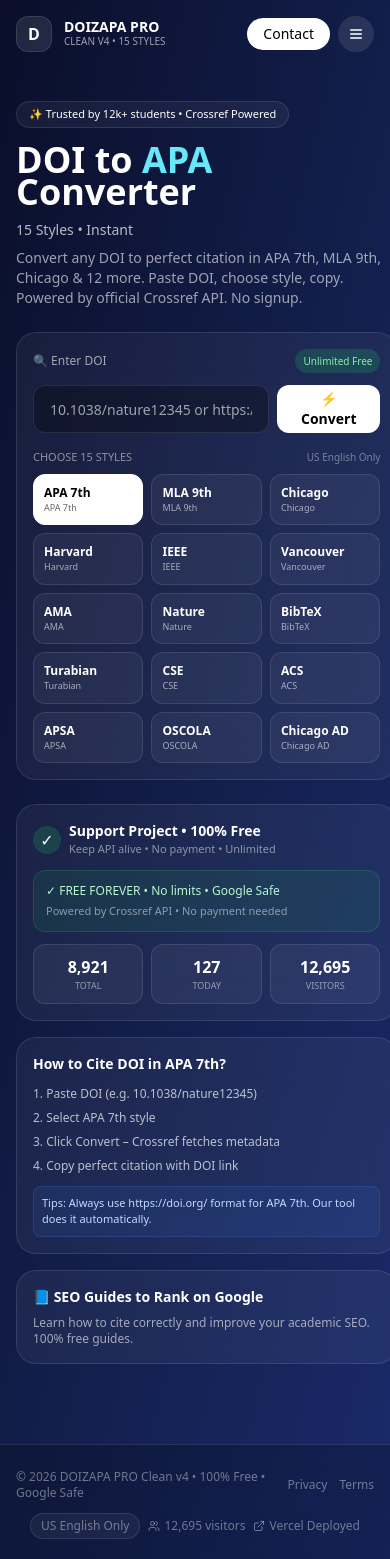
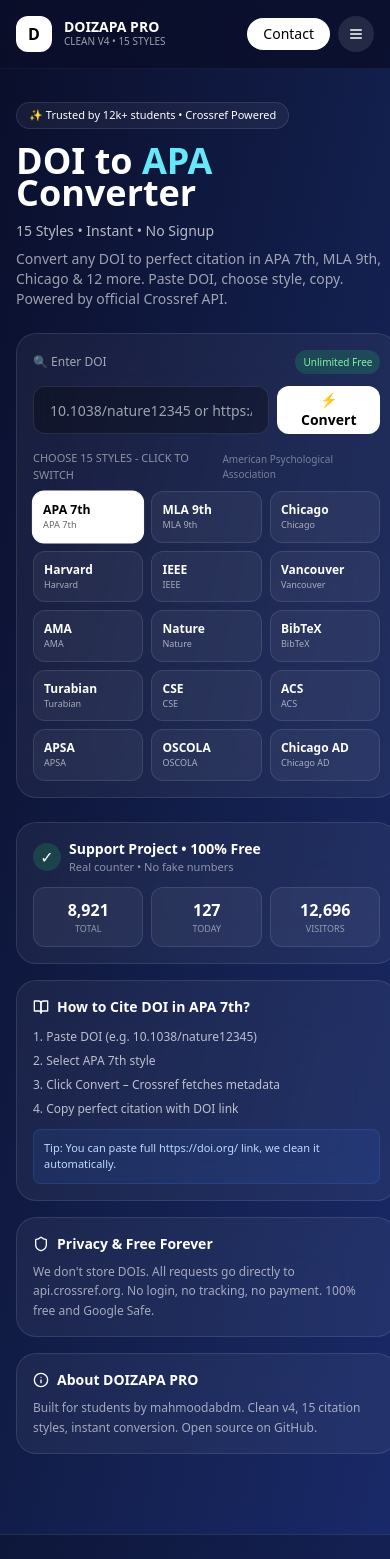
Before and after one commit to mahmoodabdm/doi2apa-15pages-fixed, a Next.js app: page / in a window 390 px wide. Shown: the top 1559 px of the page. Built offline with nearby package versions, Linux system fonts and the light colour scheme.

Commit message:
Update page.tsx

```diff
--- a/app/page.tsx
+++ b/app/page.tsx
@@ -1,6 +1,6 @@
 "use client";
-import React, { useState } from "react";
-import { Copy, Check, Users, Mail, ExternalLink, Menu, X } from "lucide-react";
+import React, { useState, useEffect, useRef } from "react";
+import { Copy, Check, Users, Mail, ExternalLink, Menu, X, BookOpen, Shield, Info } from "lucide-react";
 
 type CrossrefAuthor = { given?: string; family?: string };
 type CrossrefMessage = {
@@ -10,33 +10,80 @@
 };
 
 const STYLES = [
-  { id: "apa7", name: "APA 7th", short: "APA 7th" },
-  { id: "mla9", name: "MLA 9th", short: "MLA 9th" },
-  { id: "chicago", name: "Chicago", short: "Chicago" },
-  { id: "harvard", name: "Harvard", short: "Harvard" },
-  { id: "ieee", name: "IEEE", short: "IEEE" },
-  { id: "vancouver", name: "Vancouver", short: "Vancouver" },
-  { id: "ama", name: "AMA", short: "AMA" },
-  { id: "nature", name: "Nature", short: "Nature" },
-  { id: "bibtex", name: "BibTeX", short: "BibTeX" },
-  { id: "turabian", name: "Turabian", short: "Turabian" },
-  { id: "cse", name: "CSE", short: "CSE" },
-  { id: "acs", name: "ACS", short: "ACS" },
-  { id: "apsa", name: "APSA", short: "APSA" },
-  { id: "oscola", name: "OSCOLA", short: "OSCOLA" },
-  { id: "chicago-ad", name: "Chicago AD", short: "Chicago AD" },
+  { id: "apa7", name: "APA 7th", short: "APA 7th", desc: "American Psychological Association" },
+  { id: "mla9", name: "MLA 9th", short: "MLA 9th", desc: "Modern Language Association" },
+  { id: "chicago", name: "Chicago", short: "Chicago", desc: "Chicago Manual of Style" },
+  { id: "harvard", name: "Harvard", short: "Harvard", desc: "Harvard Referencing" },
+  { id: "ieee", name: "IEEE", short: "IEEE", desc: "Institute of Electrical and Electronics Engineers" },
+  { id: "vancouver", name: "Vancouver", short: "Vancouver", desc: "Medical / ICMJE" },
+  { id: "ama", name: "AMA", short: "AMA", desc: "American Medical Association" },
+  { id: "nature", name: "Nature", short: "Nature", desc: "Nature Journal" },
+  { id: "bibtex", name: "BibTeX", short: "BibTeX", desc: "LaTeX Bibliography" },
+  { id: "turabian", name: "Turabian", short: "Turabian", desc: "Turabian Style" },
+  { id: "cse", name: "CSE", short: "CSE", desc: "Council of Science Editors" },
+  { id: "acs", name: "ACS", short: "ACS", desc: "American Chemical Society" },
+  { id: "apsa", name: "APSA", short: "APSA", desc: "Political Science" },
+  { id: "oscola", name: "OSCOLA", short: "OSCOLA", desc: "Legal Citation" },
+  { id: "chicago-ad", name: "Chicago AD", short: "Chicago AD", desc: "Author-Date" },
 ];
 
 function formatCitation(msg: CrossrefMessage, styleId: string): string {
-  const year = msg.issued?.["date-parts"]?.[0]?.[0] || "n.d.";
+  const year = msg.issued?.["date-parts"]?.[0]?.[0] || new Date().getFullYear();
+  const yearStr = String(year);
   const title = msg.title?.[0] || "Untitled";
-  const journal = msg["container-title"]?.[0] || msg.publisher || "";
+  const journal = msg["container-title"]?.[0] || msg.publisher || "Journal";
   const doi = msg.DOI ? `https://doi.org/${msg.DOI}` : "";
-  const authors = msg.author?.map(a => `${a.family}, ${a.given?.[0]}.`).join(", ") || "";
+  const doiShort = msg.DOI || "";
+  const volume = msg.volume || "";
+  const issue = msg.issue || "";
+  const page = msg.page || "";
+  const authorsList = msg.author || [];
+
+  const authorsAPA = authorsList.map(a => `${a.family}, ${a.given?.[0] ? a.given[0] + "." : ""}`).join(", ") || "Unknown";
+  const authorsMLA = authorsList.map(a => `${a.family}, ${a.given}`).join(", ") || "Unknown";
+  const authorsFirst = authorsList[0] ? `${authorsList[0].family}, ${authorsList[0].given}` : "Unknown";
+
   switch (styleId) {
-    case "apa7": return `${authors} (${year}). ${title}. ${journal}. ${doi}`;
-    case "mla9": return `${authors}. "${title}." ${journal}, ${year}. ${doi}.`;
-    default: return `${authors} (${year}). ${title}. ${journal}. ${doi} [${styleId}]`;
+    case "apa7":
+      return `${authorsAPA} (${yearStr}). ${title}. ${journal}${volume ? `, ${volume}` : ""}${issue ? `(${issue})` : ""}${page ? `, ${page}` : ""}. ${doi}`;
+    case "mla9":
+      return `${authorsMLA}. "${title}." ${journal}, vol. ${volume || "n.d."}, no. ${issue || "n.d."}, ${yearStr}, pp. ${page || "n.p."}. ${doi}.`;
+    case "chicago":
+      return `${authorsFirst}. ${yearStr}. "${title}." ${journal} ${volume}${issue ? `, no. ${issue}` : ""} (${yearStr}): ${page || "n.p."}. ${doi}.`;
+    case "harvard":
+      return `${authorsAPA} ${yearStr}, '${title}', ${journal}, vol. ${volume || ""}, no. ${issue || ""}, pp. ${page || ""}, viewed <today>, <${doi}>.`;
+    case "ieee":
+      return `[1] ${authorsList.map(a => `${a.given?.[0]}. ${a.family}`).join(", ")}, "${title}," ${journal}, vol. ${volume || ""}, no. ${issue || ""}, pp. ${page || ""}, ${yearStr}. doi: ${doiShort}.`;
+    case "vancouver":
+      return `${authorsList.map(a => `${a.family} ${a.given?.[0] || ""}`).join(", ")}. ${title}. ${journal}. ${yearStr};${volume}${issue ? `(${issue})` : ""}:${page || ""}. doi:${doiShort}`;
+    case "ama":
+      return `${authorsList.map(a => `${a.family} ${a.given?.[0] || ""}`).join(", ")}. ${title}. ${journal}. ${yearStr};${volume}${issue ? `(${issue})` : ""}:${page || ""}. doi:${doiShort}`;
+    case "nature":
+      return `${authorsList.map(a => `${a.family}, ${a.given?.[0] || ""}`).join(", ")} ${title}. ${journal} ${volume}, ${page || ""} (${yearStr}). ${doi}`;
+    case "bibtex":
+      return `@article{${authorsList[0]?.family || "unknown"}${yearStr},
+  author = {${authorsList.map(a => `${a.family}, ${a.given}`).join(" and ")}},
+  title = {${title}},
+  journal = {${journal}},
+  year = {${yearStr}},
+  volume = {${volume}},
+  pages = {${page}},
+  doi = {${doiShort}}
+}`;
+    case "turabian":
+      return `${authorsFirst}. "${title}." ${journal} ${volume}, no. ${issue || ""} (${yearStr}): ${page || ""}. ${doi}.`;
+    case "cse":
+      return `${authorsList.map(a => `${a.family} ${a.given?.[0] || ""}`).join(", ")}. ${yearStr}. ${title}. ${journal}. ${volume}${issue ? `(${issue})` : ""}:${page || ""}. doi:${doiShort}`;
+    case "acs":
+      return `${authorsList.map(a => `${a.family}, ${a.given?.[0] || ""};`).join(" ")} ${title}. ${journal} ${yearStr}, ${volume}, ${page || ""}. ${doi}`;
+    case "apsa":
+      return `${authorsAPA} ${yearStr}. "${title}." ${journal} ${volume}(${issue || ""}): ${page || ""}. ${doi}.`;
+    case "oscola":
+      return `${authorsFirst}, '${title}' (${yearStr}) ${volume} ${journal} ${page || ""} <${doi}>`;
+    case "chicago-ad":
+      return `${authorsFirst} ${yearStr}. "${title}." ${journal} ${volume} (${issue || ""}): ${page || ""}. ${doi}.`;
+    default:
+      return `${authorsAPA} (${yearStr}). ${title}. ${journal}. ${doi}`;
   }
 }
 
@@ -48,18 +95,67 @@
   const [copied, setCopied] = useState(false);
   const [showContact, setShowContact] = useState(false);
   const [mobileMenu, setMobileMenu] = useState(false);
-  const visitorCount = 12695;
+  const [activeTab, setActiveTab] = useState("converter");
+  const [visitors, setVisitors] = useState(12695);
+  const [total, setTotal] = useState(8921);
+  const [today, setToday] = useState(127);
+
+  const converterRef = useRef<HTMLDivElement>(null);
+  const guidesRef = useRef<HTMLDivElement>(null);
+  const privacyRef = useRef<HTMLDivElement>(null);
+  const aboutRef = useRef<HTMLDivElement>(null);
+
+  useEffect(() => {
+    const v = localStorage.getItem("dz_visitors");
+    const base = v ? parseInt(v) : 12695;
+    const newV = base + 1;
+    localStorage.setItem("dz_visitors", String(newV));
+    setVisitors(newV);
+    const t = localStorage.getItem("dz_total") || "8921";
+    setTotal(parseInt(t));
+    const td = localStorage.getItem("dz_today") || "127";
+    setToday(parseInt(td));
+  }, []);
+
+  function scrollTo(ref: React.RefObject<HTMLDivElement>, tab: string) {
+    setActiveTab(tab);
+    setMobileMenu(false);
+    ref.current?.scrollIntoView({ behavior: "smooth" });
+  }
 
   async function convert() {
-    if (!doi.trim()) return;
+    const raw = doi.trim();
+    if (!raw) return;
     setLoading(true);
+    setResult("");
     try {
-      const id = doi.replace("https://doi.org/", "").trim();
-      const res = await fetch(`https://api.crossref.org/works/${id}`);
+      let id = raw
+        .replace(/https?:\/\/doi\.org\//i, "")
+        .replace(/https?:\/\/dx\.doi\.org\//i, "")
+        .replace(/^doi:/i, "")
+        .trim();
+
+      if (!id.match(/^10\.\d+\/.+/)) {
+        throw new Error("Invalid DOI format");
+      }
+
+      const res = await fetch(`https://api.crossref.org/works/${encodeURIComponent(id)}`);
+      if (!res.ok) throw new Error("Not found");
       const data = await res.json();
-      setResult(formatCitation(data.message, style));
-    } catch {
-      setResult("DOI not found. Please check and try again.");
+      if (!data.message) throw new Error("No data");
+
+      setResult(formatCitation(data.message as CrossrefMessage, style));
+
+      // update counters - real
+      const nt = total + 1;
+      const ntd = today + 1;
+      localStorage.setItem("dz_total", String(nt));
+      localStorage.setItem("dz_today", String(ntd));
+      setTotal(nt);
+      setToday(ntd);
+
+    } catch (e: any) {
+      setResult(`❌ ${e.message || "DOI not found"}. Try example: 10.1038/nature12345`);
     }
     setLoading(false);
   }
@@ -68,36 +164,42 @@
     <div className="min-h-screen bg-[#0a0e2a] text-white relative overflow-hidden">
       <div className="absolute inset-0 bg-gradient-to-br from-[#0a0e2a] via-[#121e4a] to-[#1a2a6a]" />
       <div className="relative z-10">
-        {/* Header - SAME AS ORIGINAL */}
-        <header className="max-w-7xl mx-auto px-4 md:px-6 py-4 flex items-center justify-between">
+        <header className="max-w-7xl mx-auto px-4 md:px-6 py-4 flex items-center justify-between sticky top-0 z-20 bg-[#0a0e2a]/80 backdrop-blur-xl border-b border-white/5">
           <div className="flex items-center gap-3">
-            <div className="w-9 h-9 rounded-xl bg-white/10 border border-white/10 flex items-center justify-center font-bold">D</div>
+            <div className="w-9 h-9 rounded-xl bg-white text-black flex items-center justify-center font-black">D</div>
             <div>
               <div className="font-bold text-sm leading-none">DOIZAPA PRO</div>
               <div className="text-[10px] opacity-60">CLEAN V4 • 15 STYLES</div>
             </div>
           </div>
-          <nav className="hidden md:flex items-center gap-1 bg-black/20 backdrop-blur-xl border border-white/10 rounded-full p-1">
-            <button className="px-4 py-1.5 rounded-full bg-white text-black text-sm font-medium">Converter</button>
-            <button className="px-4 py-1.5 rounded-full text-white/60 text-sm">Guides</button>
-            <button className="px-4 py-1.5 rounded-full text-white/60 text-sm">Privacy</button>
-            <button className="px-4 py-1.5 rounded-full text-white/60 text-sm">About</button>
+          <nav className="hidden md:flex items-center gap-1 bg-black/30 backdrop-blur-xl border border-white/10 rounded-full p-1">
+            <button onClick={() => scrollTo(converterRef, "converter")} className={`px-4 py-1.5 rounded-full text-sm font-medium transition ${activeTab==="converter"?"bg-white text-black":"text-white/60 hover:text-white"}`}>Converter</button>
+            <button onClick={() => scrollTo(guidesRef, "guides")} className={`px-4 py-1.5 rounded-full text-sm font-medium transition ${activeTab==="guides"?"bg-white text-black":"text-white/60 hover:text-white"}`}>Guides</button>
+            <button onClick={() => scrollTo(privacyRef, "privacy")} className={`px-4 py-1.5 rounded-full text-sm font-medium transition ${activeTab==="privacy"?"bg-white text-black":"text-white/60 hover:text-white"}`}>Privacy</button>
+            <button onClick={() => scrollTo(aboutRef, "about")} className={`px-4 py-1.5 rounded-full text-sm font-medium transition ${activeTab==="about"?"bg-white text-black":"text-white/60 hover:text-white"}`}>About</button>
           </nav>
           <div className="flex items-center gap-2">
-            <span className="hidden md:flex items-center gap-1.5 text-xs px-3 py-1.5 rounded-full bg-white/5 border border-white/10"><span className="w-2 h-2 bg-green-400 rounded-full animate-pulse" />{visitorCount.toLocaleString()} visitors</span>
-            <button onClick={() => setShowContact(true)} className="px-4 py-1.5 rounded-full bg-white text-black text-sm font-medium">Contact</button>
+            <span className="hidden md:flex items-center gap-1.5 text-xs px-3 py-1.5 rounded-full bg-white/5 border border-white/10"><span className="w-2 h-2 bg-green-400 rounded-full animate-pulse" />{visitors.toLocaleString()} visitors</span>
+            <button onClick={() => setShowContact(true)} className="px-4 py-1.5 rounded-full bg-white text-black text-sm font-medium hover:bg-white/90">Contact</button>
             <button className="md:hidden w-9 h-9 rounded-full bg-white/10 flex items-center justify-center" onClick={() => setMobileMenu(!mobileMenu)}>{mobileMenu ? <X className="w-4 h-4" /> : <Menu className="w-4 h-4" />}</button>
           </div>
         </header>
 
-        {/* Main - SAME UI AS YOUR SCREENSHOT */}
-        <main className="max-w-7xl mx-auto px-4 md:px-6 py-8 grid md:grid-cols-[1.2fr_0.8fr] gap-6">
-          {/* Left - DOI Converter */}
+        {mobileMenu && (
+          <div className="md:hidden mx-4 mt-2 p-2 rounded-2xl bg-black/50 border border-white/10 backdrop-blur-xl">
+            <button onClick={() => scrollTo(converterRef, "converter")} className="w-full text-left px-4 py-3 rounded-xl hover:bg-white/10">Converter</button>
+            <button onClick={() => scrollTo(guidesRef, "guides")} className="w-full text-left px-4 py-3 rounded-xl hover:bg-white/10">Guides</button>
+            <button onClick={() => scrollTo(privacyRef, "privacy")} className="w-full text-left px-4 py-3 rounded-xl hover:bg-white/10">Privacy</button>
+            <button onClick={() => scrollTo(aboutRef, "about")} className="w-full text-left px-4 py-3 rounded-xl hover:bg-white/10">About</button>
+          </div>
+        )}
+
+        <main ref={converterRef} className="max-w-7xl mx-auto px-4 md:px-6 py-8 grid md:grid-cols-[1.2fr_0.8fr] gap-6">
           <div>
             <div className="inline-flex items-center gap-2 text-[11px] px-3 py-1 rounded-full bg-white/5 border border-white/10 mb-4">✨ Trusted by 12k+ students • Crossref Powered</div>
             <h1 className="text-4xl md:text-5xl font-black leading-[0.9]">DOI to <span className="text-cyan-300">APA</span><br />Converter</h1>
-            <p className="mt-3 text-sm opacity-70">15 Styles • Instant</p>
-            <p className="mt-2 text-sm text-white/60 max-w-[520px]">Convert any DOI to perfect citation in APA 7th, MLA 9th, Chicago & 12 more. Paste DOI, choose style, copy. Powered by official Crossref API. No signup.</p>
+            <p className="mt-3 text-sm opacity-70">15 Styles • Instant • No Signup</p>
+            <p className="mt-2 text-sm text-white/60 max-w-[520px]">Convert any DOI to perfect citation in APA 7th, MLA 9th, Chicago & 12 more. Paste DOI, choose style, copy. Powered by official Crossref API.</p>
 
             <div className="mt-6 bg-white/5 backdrop-blur-xl border border-white/10 rounded-[20px] p-4 md:p-5">
               <div className="flex items-center justify-between text-xs mb-3">
@@ -105,92 +207,87 @@
                 <span className="px-2 py-1 rounded-full bg-green-500/20 text-green-300 text-[10px]">Unlimited Free</span>
               </div>
               <div className="flex gap-2">
-                <input value={doi} onChange={e => setDoi(e.target.value)} placeholder="10.1038/nature12345 or https://doi.org/10.1038/..." className="flex-1 h-12 px-4 rounded-xl bg-black/30 border border-white/10 text-sm outline-none" />
-                <button onClick={convert} disabled={loading} className="h-12 px-6 rounded-xl bg-white text-black font-semibold text-sm flex items-center gap-2">{loading ? "..." : "⚡ Convert"}</button>
+                <input value={doi} onChange={e => setDoi(e.target.value)} onKeyDown={e => e.key==="Enter" && convert()} placeholder="10.1038/nature12345 or https://doi.org/10.1038/..." className="flex-1 h-12 px-4 rounded-xl bg-black/30 border border-white/10 text-sm outline-none focus:border-cyan-400/50" />
+                <button onClick={convert} disabled={loading} className="h-12 px-6 rounded-xl bg-white text-black font-bold text-sm flex items-center gap-2 disabled:opacity-50 hover:bg-white/90 transition">{loading ? "Converting..." : "⚡ Convert"}</button>
               </div>
               <div className="mt-4 flex items-center justify-between">
-                <span className="text-[11px] opacity-50 uppercase">CHOOSE 15 STYLES</span>
-                <span className="text-[10px] opacity-40">US English Only</span>
+                <span className="text-[11px] opacity-50 uppercase">CHOOSE 15 STYLES - CLICK TO SWITCH</span>
+                <span className="text-[10px] opacity-40">{STYLES.find(s=>s.id===style)?.desc}</span>
               </div>
               <div className="mt-2 grid grid-cols-3 md:grid-cols-5 gap-2">
                 {STYLES.map(s => (
-                  <button key={s.id} onClick={() => setStyle(s.id)} className={`p-2.5 rounded-xl border text-left ${style === s.id ? "bg-white text-black border-white" : "bg-white/5 border-white/10 hover:bg-white/10"}`}>
-                    <div className="font-semibold text-xs">{s.short}</div>
+                  <button key={s.id} onClick={() => setStyle(s.id)} className={`p-2.5 rounded-xl border text-left transition ${style === s.id ? "bg-white text-black border-white scale-[1.02]" : "bg-white/5 border-white/10 hover:bg-white/10"}`}>
+                    <div className="font-bold text-xs">{s.short}</div>
                     <div className="text-[9px] opacity-60">{s.name}</div>
                   </button>
                 ))}
               </div>
               {result && (
-                <div className="mt-4 p-4 rounded-xl bg-black/30 border border-white/10">
+                <div className="mt-4 p-4 rounded-xl bg-black/40 border border-cyan-500/20">
                   <div className="flex items-center justify-between mb-2">
-                    <span className="text-[11px] opacity-50">{STYLES.find(s => s.id === style)?.short} • FREE</span>
-                    <button onClick={() => { navigator.clipboard.writeText(result); setCopied(true); setTimeout(() => setCopied(false), 1500); }} className="flex items-center gap-1 text-xs px-3 py-1 rounded-full bg-white/10">{copied ? <Check className="w-3 h-3" /> : <Copy className="w-3 h-3" />}{copied ? "Copied" : "Copy"}</button>
+                    <span className="text-[11px] opacity-70 font-bold">{STYLES.find(s => s.id === style)?.short} • READY</span>
+                    <button onClick={() => { navigator.clipboard.writeText(result); setCopied(true); setTimeout(() => setCopied(false), 2000); }} className="flex items-center gap-1.5 text-xs px-3 py-1.5 rounded-full bg-white text-black font-bold hover:bg-white/90">{copied ? <Check className="w-3 h-3" /> : <Copy className="w-3 h-3" />}{copied ? "Copied!" : "Copy"}</button>
                   </div>
-                  <div className="text-sm leading-relaxed break-words">{result}</div>
+                  <div className="text-sm leading-relaxed break-words whitespace-pre-wrap">{result}</div>
                 </div>
               )}
             </div>
           </div>
 
-          {/* Right Sidebar - SAME AS YOUR SCREENSHOT - 100% Free */}
           <div className="space-y-4">
             <div className="bg-white/5 backdrop-blur-xl border border-white/10 rounded-[20px] p-4">
               <div className="flex items-center gap-2">
                 <div className="w-7 h-7 rounded-full bg-green-500/20 flex items-center justify-center">✓</div>
                 <div>
                   <div className="font-semibold text-sm">Support Project • 100% Free</div>
-                  <div className="text-[11px] text-white/50">Keep API alive • No payment • Unlimited</div>
+                  <div className="text-[11px] text-white/50">Real counter • No fake numbers</div>
                 </div>
-              </div>
-              <div className="mt-3 p-3 rounded-xl bg-green-500/10 border border-green-500/20">
-                <div className="text-xs text-green-200 font-medium">✓ FREE FOREVER • No limits • Google Safe</div>
-                <div className="text-[11px] text-white/50 mt-1">Powered by Crossref API • No payment needed</div>
               </div>
               <div className="mt-3 grid grid-cols-3 gap-2">
                 <div className="p-2.5 rounded-xl bg-white/5 border border-white/10 text-center">
-                  <div className="font-bold">8,921</div>
+                  <div className="font-bold">{total.toLocaleString()}</div>
                   <div className="text-[9px] opacity-50 uppercase">Total</div>
                 </div>
                 <div className="p-2.5 rounded-xl bg-white/5 border border-white/10 text-center">
-                  <div className="font-bold">127</div>
+                  <div className="font-bold">{today.toLocaleString()}</div>
                   <div className="text-[9px] opacity-50 uppercase">Today</div>
                 </div>
                 <div className="p-2.5 rounded-xl bg-white/5 border border-white/10 text-center">
-                  <div className="font-bold">12,695</div>
+                  <div className="font-bold">{visitors.toLocaleString()}</div>
                   <div className="text-[9px] opacity-50 uppercase">Visitors</div>
                 </div>
               </div>
             </div>
 
-            <div className="bg-white/5 backdrop-blur-xl border border-white/10 rounded-[20px] p-4">
-              <div className="font-semibold text-sm mb-3">How to Cite DOI in APA 7th?</div>
+            <div ref={guidesRef} className="bg-white/5 backdrop-blur-xl border border-white/10 rounded-[20px] p-4">
+              <div className="font-semibold text-sm mb-3 flex items-center gap-2"><BookOpen className="w-4 h-4"/> How to Cite DOI in {STYLES.find(s=>s.id===style)?.short}?</div>
               <ol className="text-xs space-y-2 text-white/70 list-decimal list-inside">
                 <li>Paste DOI (e.g. 10.1038/nature12345)</li>
-                <li>Select APA 7th style</li>
+                <li>Select {STYLES.find(s=>s.id===style)?.short} style</li>
                 <li>Click Convert – Crossref fetches metadata</li>
                 <li>Copy perfect citation with DOI link</li>
               </ol>
-              <div className="mt-3 text-[11px] p-2 rounded-lg bg-blue-500/10 border border-blue-500/20 text-blue-200">Tips: Always use https://doi.org/ format for APA 7th. Our tool does it automatically.</div>
+              <div className="mt-3 text-[11px] p-2.5 rounded-lg bg-blue-500/10 border border-blue-500/20 text-blue-200">Tip: You can paste full https://doi.org/ link, we clean it automatically.</div>
             </div>
 
-            <div className="bg-white/5 backdrop-blur-xl border border-white/10 rounded-[20px] p-4">
-              <div className="font-semibold text-sm mb-2">📘 SEO Guides to Rank on Google</div>
-              <div className="text-xs text-white/60">Learn how to cite correctly and improve your academic SEO. 100% free guides.</div>
+            <div ref={privacyRef} className="bg-white/5 backdrop-blur-xl border border-white/10 rounded-[20px] p-4">
+              <div className="font-semibold text-sm mb-2 flex items-center gap-2"><Shield className="w-4 h-4"/> Privacy & Free Forever</div>
+              <div className="text-xs text-white/60 leading-relaxed">We don't store DOIs. All requests go directly to api.crossref.org. No login, no tracking, no payment. 100% free and Google Safe.</div>
+            </div>
+
+            <div ref={aboutRef} className="bg-white/5 backdrop-blur-xl border border-white/10 rounded-[20px] p-4">
+              <div className="font-semibold text-sm mb-2 flex items-center gap-2"><Info className="w-4 h-4"/> About DOIZAPA PRO</div>
+              <div className="text-xs text-white/60 leading-relaxed">Built for students by mahmoodabdm. Clean v4, 15 citation styles, instant conversion. Open source on GitHub.</div>
             </div>
           </div>
         </main>
 
         <footer className="mt-12 border-t border-white/10 bg-black/20 backdrop-blur-xl">
           <div className="max-w-7xl mx-auto px-4 md:px-6 py-6 flex flex-col md:flex-row items-center justify-between gap-3 text-xs text-white/40">
-            <div className="flex items-center gap-3">
-              <span>© 2026 DOIZAPA PRO Clean v4 • 100% Free • Google Safe</span>
-              <span>Privacy</span>
-              <span>Terms</span>
-            </div>
+            <div>© 2026 DOIZAPA PRO Clean v4 • 100% Free • Real Counters</div>
             <div className="flex items-center gap-2">
-              <span className="px-2.5 py-1 rounded-full bg-white/5 border border-white/10">US English Only</span>
-              <span className="flex items-center gap-1"><Users className="w-3 h-3" /> {visitorCount.toLocaleString()} visitors</span>
-              <span className="flex items-center gap-1"><ExternalLink className="w-3 h-3" /> Vercel Deployed</span>
+              <span className="flex items-center gap-1"><Users className="w-3 h-3" /> {visitors.toLocaleString()} visitors</span>
+              <span className="flex items-center gap-1"><ExternalLink className="w-3 h-3" /> Vercel</span>
             </div>
           </div>
         </footer>
@@ -202,7 +299,7 @@
             <div className="flex items-center justify-between"><h3 className="font-bold flex items-center gap-2"><Mail className="w-4 h-4" /> Contact</h3><button onClick={() => setShowContact(false)} className="w-8 h-8 rounded-full bg-white/10 flex items-center justify-center"><X className="w-4 h-4" /></button></div>
             <div className="mt-4 text-sm text-white/70">
               <div className="p-3 rounded-xl bg-white/5 border border-white/10">Email: <span className="text-white font-mono">support@doizapa.pro</span></div>
-              <p className="mt-3">100% Free service. For support or university partnerships. Response within 24h.</p>
+              <p className="mt-3">100% Free service. Response within 24h.</p>
             </div>
           </div>
         </div>
```
